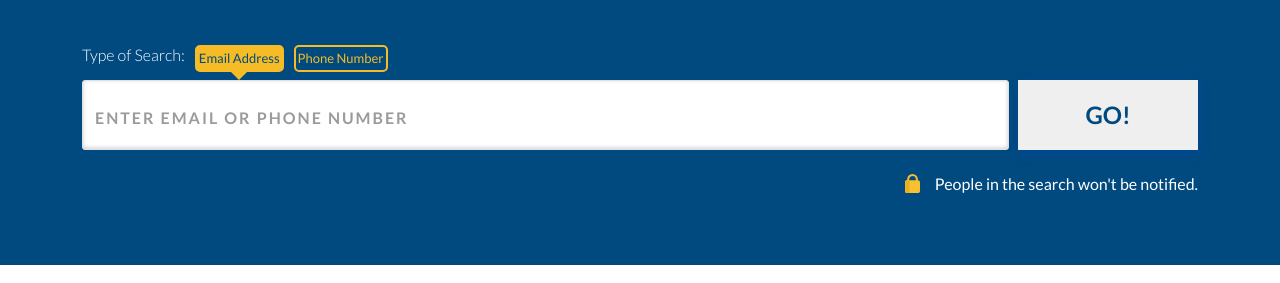
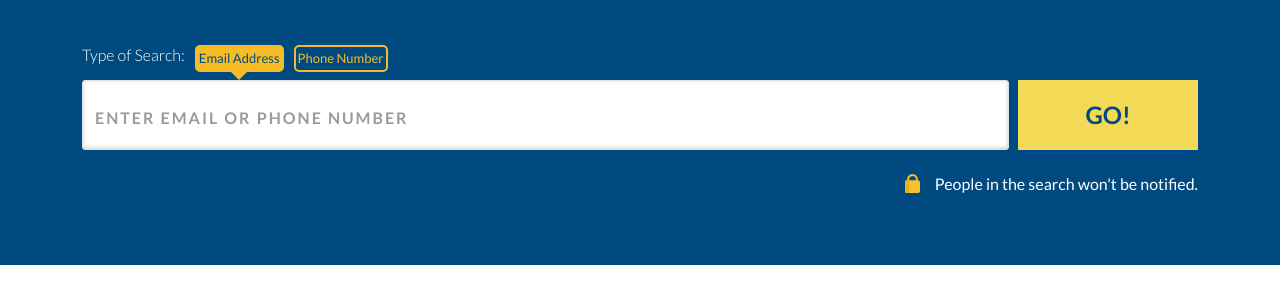
Before and after one commit to sofilarrea/Challenge-LTV, a website built with webpack: page src/index.html in a window 1280 px wide. In both pictures the pointer is over the button "GO!". Shown: the part 236-519 px from the top of the page. Built offline with nearby package versions, Linux system fonts and the light colour scheme.

Commit message:
changing the hover color of the btn submit

```diff
--- a/src/styles/sections/_search-form.scss
+++ b/src/styles/sections/_search-form.scss
@@ -22,7 +22,7 @@
   &:focus,
   &:active {
     background-image: none;
-    background-color: #EFEFEF;
+    background-color: #F2DA56;
     color: #004A80;
     font-weight: bold;
     box-shadow: 0 4px 8px rgb(0, 73, 147);
```
